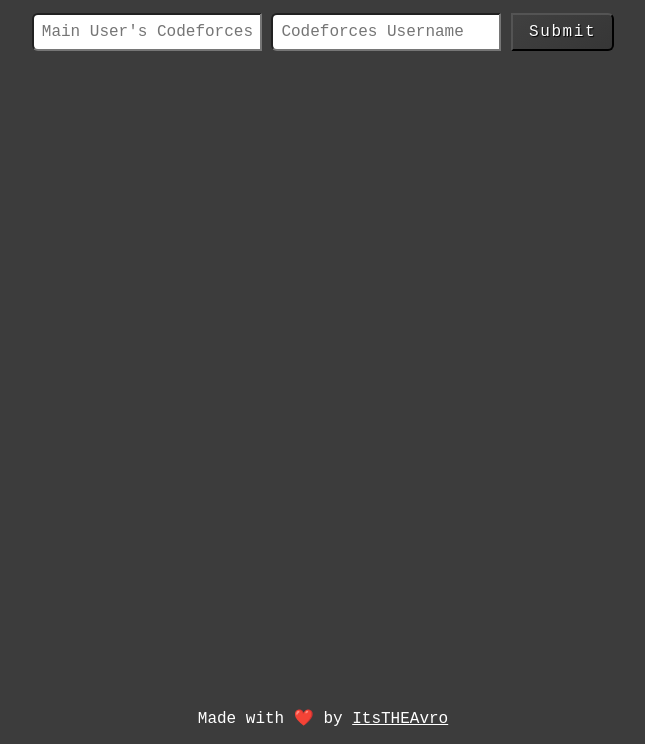
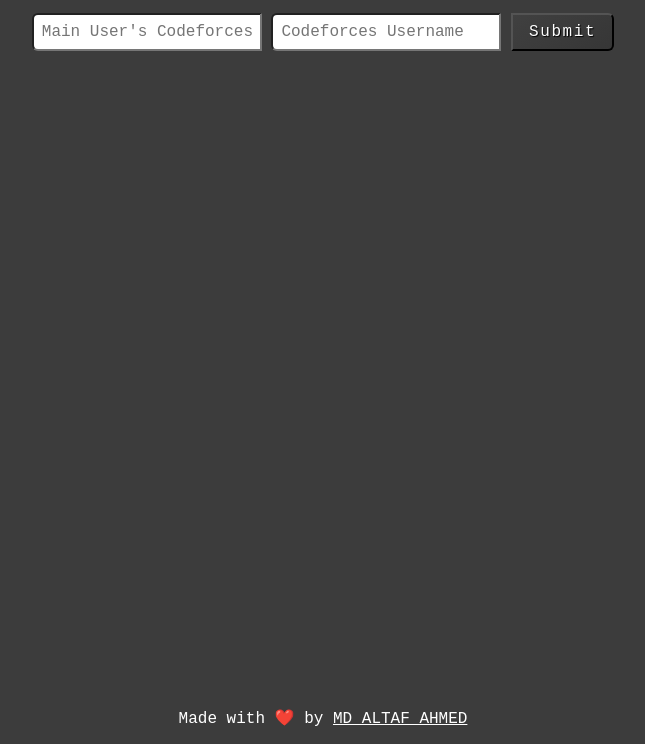
Before and after one commit to altafahmed94/altaf_codeforces, a plain HTML site: page index.html in a window 1280 px wide. Shown: the part 56-800 px from the top of the page, without its empty margins (317-962 px from the left). Drawn offline with Linux system fonts and the light colour scheme.

Commit message:
codeforces

```diff
--- a/index.html
+++ b/index.html
@@ -24,7 +24,7 @@
     </div>
     <div class="footer">
         <p>
-            Made with ❤️ by <a href="https://github.com/altafahmed94">ItsTHEAvro</a>
+            Made with ❤️ by <a href="https://github.com/altafahmed94">MD ALTAF AHMED</a>
         </p>
     </div>
 </body>
```
